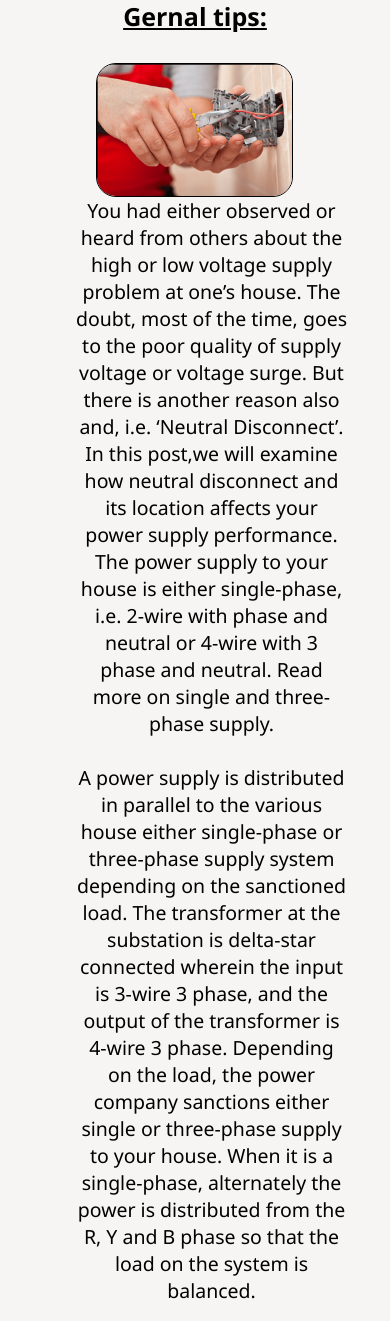
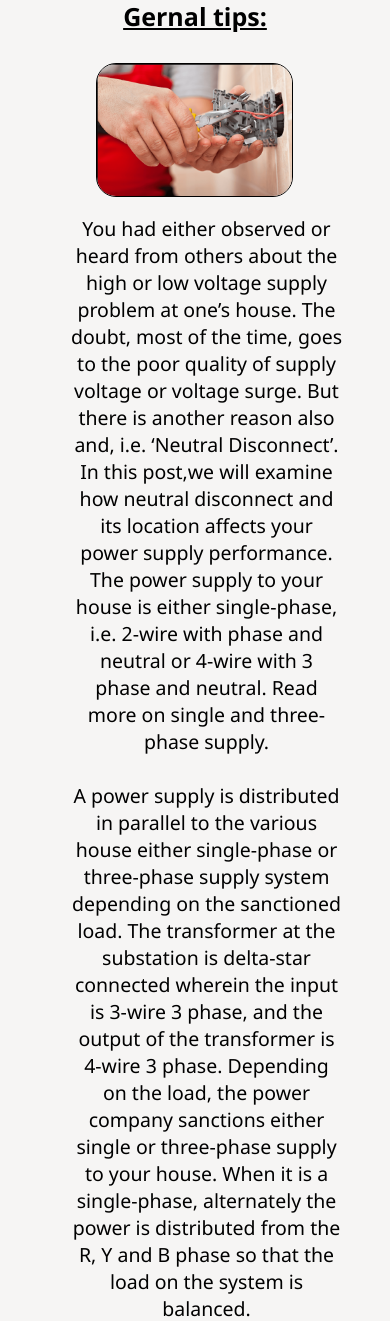
Before and after one commit to 9926830418/Electric-billing-system, a PHP site: page / in a window 390 px wide. Shown: the part 1109-2430 px from the top of the page. Run offline with PHP 8.4, Linux system fonts and the light colour scheme; some libraries are stand-ins or nearby versions.

Commit message:
Update style.css

```diff
--- a/style.css
+++ b/style.css
@@ -454,11 +454,8 @@ label #butn, label #cancel{
   }
 
   #intro{
-    /*padding: 0px 0px;*/
     display: block;
-    margin-left: 5px;
-    margin-right: 10px;
-    margin-top: 30%;
+    margin-top: 40%;
     text-align:center;
     font-size: 5vw;
   }
```
